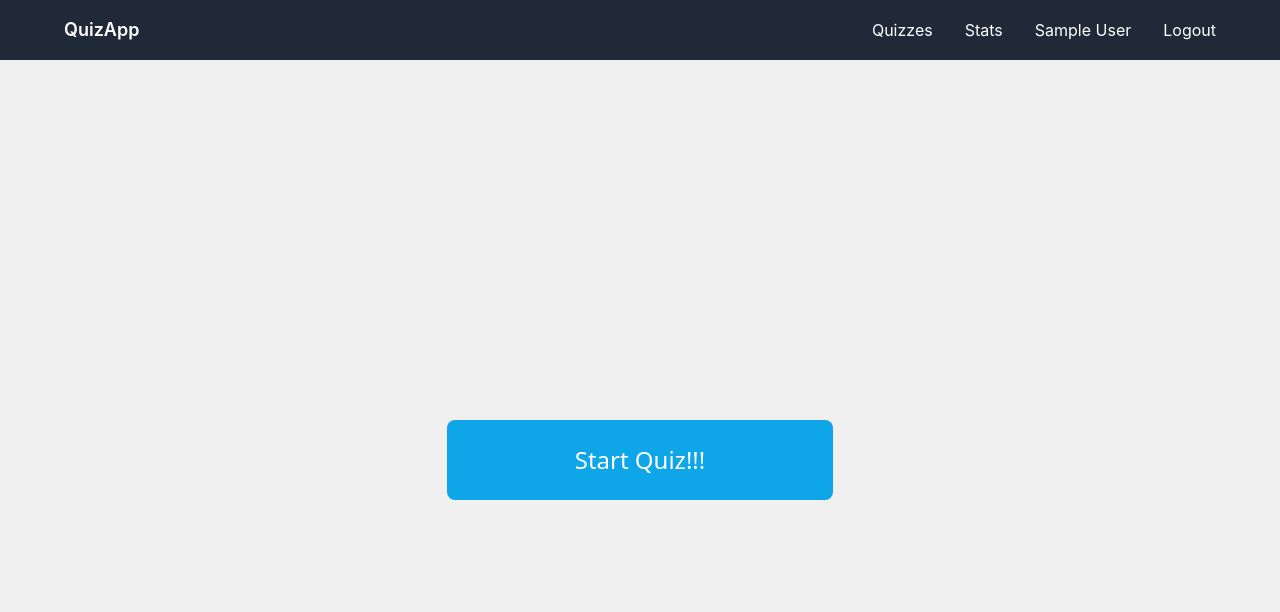
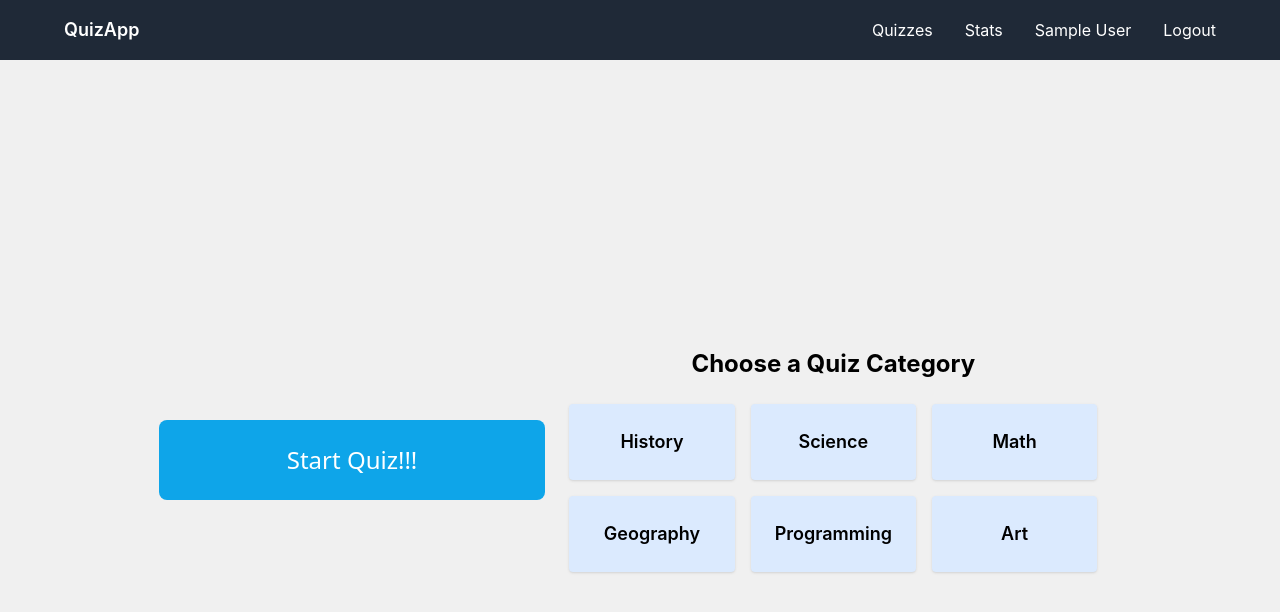
Before and after one commit to Valdascr/quizapp-FE, a React (Create React App) app: page / in a window 1280 px wide. Shown: the top 612 px of the page. Built offline with nearby package versions, Linux system fonts and the light colour scheme; no server answers; sample sign-in values are in the browser's storage.

Commit message:
feat: add category selection to Home page; update Quiz and Question types for category management

```diff
--- a/src/pages/Home.tsx
+++ b/src/pages/Home.tsx
@@ -2,10 +2,24 @@ import React from "react";
 import Button from "../components/Button";
 import { useNavigate } from "react-router-dom";
 
+const categories = [
+  { id: 1, name: 'History' },
+  { id: 2, name: 'Science' },
+  { id: 3, name: 'Math' },
+  { id: 4, name: 'Geography' },
+  { id: 5, name: 'Programming' },
+  { id: 6, name: 'Art' },
+];
+
 const Home: React.FC = () => {
   const navigate = useNavigate();
 
+  const handleCategorySelect = (id: number) => {
+    navigate('/quiz/${id}');
+  };
+
   return (
+    <>
       <div className="">
         <Button
           label="Start Quiz!!!"
@@ -13,6 +27,23 @@ const Home: React.FC = () => {
           ButtonType="start"
         />
       </div>
+      <div className="p-6">
+        <h1 className="text-2xl font-bold text-center mb-6">
+          Choose a Quiz Category
+        </h1>
+        <div className="grid grid-cols-1 sm:grid-cols-2 lg:grid-cols-3 gap-4 max-w-3xl mx-auto">
+          {categories.map((category) => (
+            <button
+              key={category.id}
+              onClick={() => handleCategorySelect(category.id)}
+              className="p-6 bg-blue-100 hover:bg-blue-200 rounded shadow text-lg font-semibold transition"
+            >
+              {category.name}
+            </button>
+          ))}
+        </div>
+      </div>
+    </>
   );
 };
 
--- a/src/pages/Quiz.tsx
+++ b/src/pages/Quiz.tsx
@@ -21,7 +21,6 @@ const Quiz: React.FC = () => {
   const handleAnswerSelect = (selectedIndex: number) => {
     const correctIndex = questions[currentIndex].correct_answer_index;
 
-    // console.log('pasirinktas', selectedIndex, '| Teisingas', correctIndex);
     setSelectedAnswer(selectedIndex);
     if (selectedIndex === correctIndex) {
       setIsCorrect(true);
@@ -40,7 +39,7 @@ const Quiz: React.FC = () => {
 
   return (
     <div className="p-6">
-      <h1 className="text-2xl font-bold mb-4">Quiz Page</h1>
+      {/* <h1 className="text-2xl font-bold mb-4">Quiz Page</h1> */}
       {questions.length > 0 ? (
         <>
           {!isQuizFinished ? (
@@ -53,6 +52,7 @@ const Quiz: React.FC = () => {
                 selectedAnswer={selectedAnswer}
                 isCorrect={isCorrect}
               />
+              <div style={{ minHeight: '50px' }} className="mt-2">
                 {selectedAnswer !== null && (
                   <button
                     onClick={handlerNextQuestion}
@@ -61,6 +61,7 @@ const Quiz: React.FC = () => {
                     Next
                   </button>
                 )}
+              </div>
             </>
           ) : (
             <div className="text-center">
--- a/src/types/Question.ts
+++ b/src/types/Question.ts
@@ -9,3 +9,17 @@ export type Answer = {
     questionId: number;
     selectedOption: string;
 }
+
+export interface Category {
+  id: number;
+  name: string;
+}
+
+const categories: Category[] = [
+  { id: 1, name: 'History' },
+  { id: 2, name: 'Science' },
+  { id: 3, name: 'Math' },
+  { id: 4, name: 'Geography' },
+  { id: 5, name: 'Programming' },
+  { id: 6, name: 'Art' },
+];
```
Lines whose indentation alone changed are shown as unchanged.
